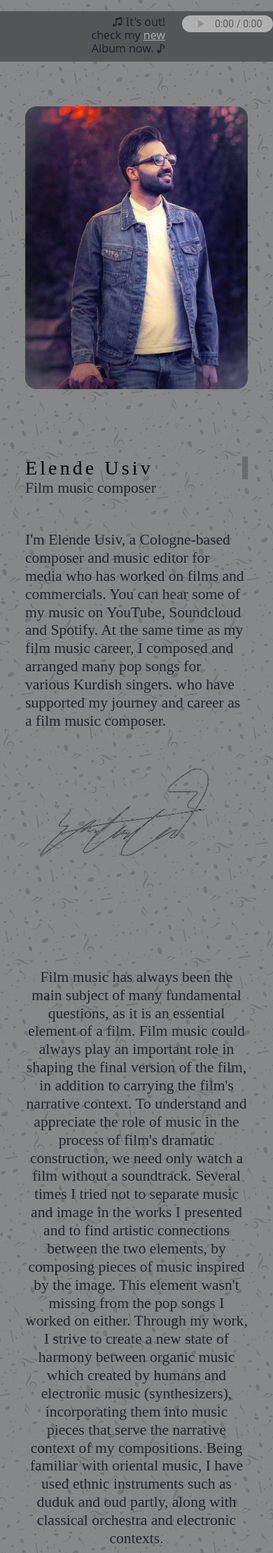
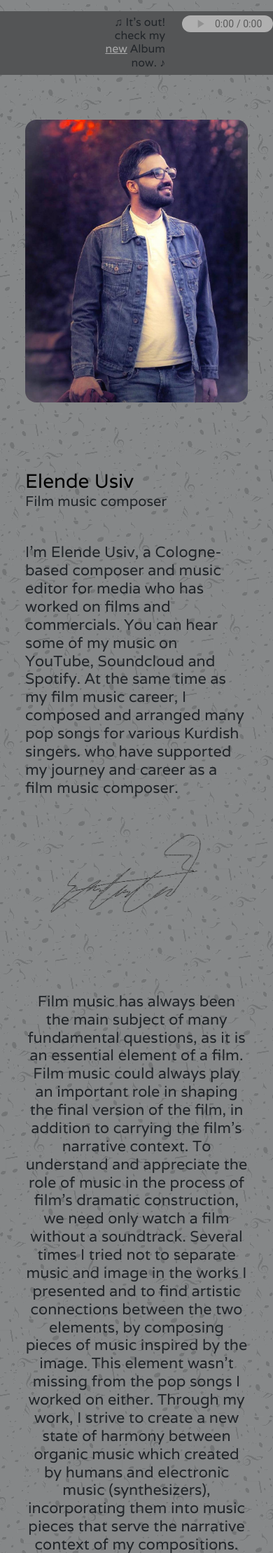
Before and after one commit to Mo-Inalo/elende-usiv.de, a PHP site: page / in a window 390 px wide; the page is wider, and only the part inside the window is pictured. Shown: the part 126-2345 px from the top of that part at 70% size. Run offline with PHP 8.4, Linux system fonts and the light colour scheme; some libraries are stand-ins or nearby versions.

Commit message:
finale Abarbeitung 23

```diff
--- a/css_my/stylesheet.css
+++ b/css_my/stylesheet.css
@@ -270,22 +270,23 @@ option {
 
 
 .Elendeauswahl {
-     font-family: 'fantasy'
+
+    font-family: 'Varela', sans-serif;
 }
 
 
 /* DEMO-SPECIFIC STYLES */
 .typewriter h1 {
     color: #000000;
-    font-family: "Agency FB";
+
     overflow: hidden; /* Ensures the content is not revealed until the animation */
     border-right: .30em solid orange; /* The typwriter cursor */
     white-space: nowrap; /* Keeps the content on a single line */
     margin: 0 auto; /* Gives that scrolling effect as the typing happens */
-    letter-spacing: .15em; /* Adjust as needed */
+
     animation:
             typing 4s steps(20, end),
-            blink-caret .5s step-start infinite;
+            blink-caret 2.5s step-start infinite;
 }
 
 /* The typing effect */
@@ -310,7 +311,4 @@ audio {
     width: 300px;
     height: 30px;
 
-
-
-
 }
--- a/index.php
+++ b/index.php
@@ -18,19 +18,19 @@ include "templates/nav.php"
         include "templates/breakingnews.php"
         ?>
 
-        <div  class="col-md-7 p-5"style="">
+        <div  class="col-md-7 p-5" >
             <img class="rounded-4 img-fluid height:auto border-primary-subtle" src="images/e1.jpg" alt="Elende Usiv"   >
         </div>
 
-        <div class=" col-md-5 h6 text-dark p-5" ">
+        <div class=" col-md-5  text-dark p-5">
 
         <div class="typewriter">
-            <h1>Elende Usiv</h1>
+            <h1 class="Elendeauswahl">Elende Usiv</h1>
         </div>
 
-            <h4 class="Elendeauswahl">Film music composer</h4>
+            <h5 class="Elendeauswahl">Film music composer</h5>
 
-            <h5 class="h4 my-5 Elendeauswahl"> I'm Elende Usiv, a Cologne-based composer and music editor for media who has
+            <h5 class="h4 my-5 Elendeauswahl" align="left"> I'm Elende Usiv, a Cologne-based composer and music editor for media who has
                 worked on films and commercials.
                 You can hear some of my music on YouTube, Soundcloud and Spotify.
                 At the same time as my film music career, I composed and arranged many pop songs for various Kurdish singers.
@@ -38,14 +38,14 @@ include "templates/nav.php"
 
             </h5>
         <div style="text-align: center;">
-            <img src="images/unterschrift.png" style="height=90%" width="90%">
+            <img src="images/unterschrift.png" style="height=80%" width="80%">
         </div>
 
 
         </div>
 
 
-    <div class=" px-5 py-5">
+    <div class=" px-5 py-3">
         <h4 align="center" class="Elendeauswahl">
             Film music has always been the main subject of many fundamental questions, as it is an essential element of a film.
             Film music could always play an important role in shaping the final version of the film, in addition to carrying
@@ -60,9 +60,26 @@ include "templates/nav.php"
             music (synthesizers), incorporating them into music pieces that serve the narrative context of my compositions.
             Being familiar with oriental music, I have used ethnic instruments such as duduk and oud partly, along with classical
             orchestra and electronic contexts.
+            <br>
+            <br>
 
         </h4>
     </div>
+
+
+
+        <div align="center" class="mx-5 my-5">
+            <a href="https://www.youtube.com/watch?v=osVSP4WzVrg" target="_blank" rel="noopener noreferrer">
+                <img src="images/ablumcover_winter.jpg" style="
+    border-radius: 50%;
+    height: 100%;
+    width: 50%;
+">
+            </a>
+
+        </div>
+
+
 
 
 </main>
--- a/templates/breakingnews.php
+++ b/templates/breakingnews.php
@@ -1,17 +1,17 @@
 
 
-<div class="row my-3" style="background-color: #545556">
+<div class="row my-3 Elendeauswahl" style="background-color: #545556">
     <div class="col-4" >
 
     </div>
 
-    <div class="col-4" align="right">
+    <div class="col-4" align="left">
         <h6  align="right" style="padding-top:6px;" >
             &#9835;  It's out! check my <a class=" text-white-50" href="https://www.youtube.com/watch?v=osVSP4WzVrg" target="_blank" rel="noopener noreferrer" >new</a> Album now.  &#9834;
         </h6>
     </div>
     <div class="col-4" align="left">
-        <audio   src="/music/winter.mp3" controls="controls" loop="loop" preload="auto" autoplay="autoplay"></audio>
+        <audio   src="/music/winter.mp3" controls="controls" loop="loop" preload="auto"></audio>
     </div>
     <div class="col-4" >
 
--- a/templates/header.php
+++ b/templates/header.php
@@ -18,6 +18,10 @@ $page = basename($_SERVER['PHP_SELF'],'.php');
     <link rel="stylesheet" href="/css_my/stylesheet.css">
     <script src="/js_my/script.js"></script>
 
+    <link rel="preconnect" href="https://fonts.googleapis.com">
+    <link rel="preconnect" href="https://fonts.gstatic.com" crossorigin>
+    <link href="https://fonts.googleapis.com/css2?family=Josefin+Sans&family=Varela&display=swap" rel="stylesheet">
+
 
 </head>
 <body class="pagecolor">
```
